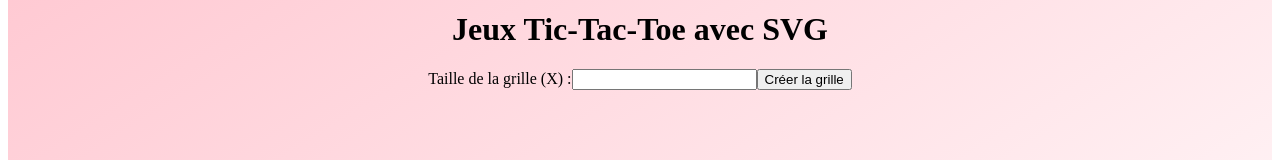
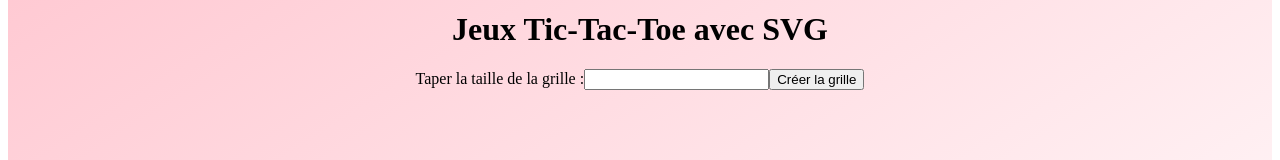
Before and after one commit to ichrak24/tic-tact-toe, an Angular app: page / in a window 1280 px wide. Shown: the part 258-418 px from the top of the page. Built offline with nearby package versions, Linux system fonts and the light colour scheme.

Commit message:
inputCommit

```diff
--- a/src/app/app.component.html
+++ b/src/app/app.component.html
@@ -3,8 +3,8 @@
 <h1>Jeux Tic-Tac-Toe avec SVG</h1>
 
 <form (submit)="generateGrid(gridSizeInput); $event.preventDefault()">
-  <label for="gridSize">Taille de la grille (X) :</label>
-  <input type="number" id="gridSize" name="gridSize" #gridSizeInput required min="0">
+  <label for="gridSize">Taper la taille de la grille  :</label>
+  <input type="number" id="gridSize" name="gridSize" #gridSizeInput required min="3">
 
   <button type="submit">Créer la grille</button>
 </form>
--- a/src/app/app.component.ts
+++ b/src/app/app.component.ts
@@ -61,8 +61,6 @@ export class AppComponent {
           });
         }
       }, 0);
-    } else {
-      alert("La taille de la grille doit être au moins 3.");
     }
   }
 
```
